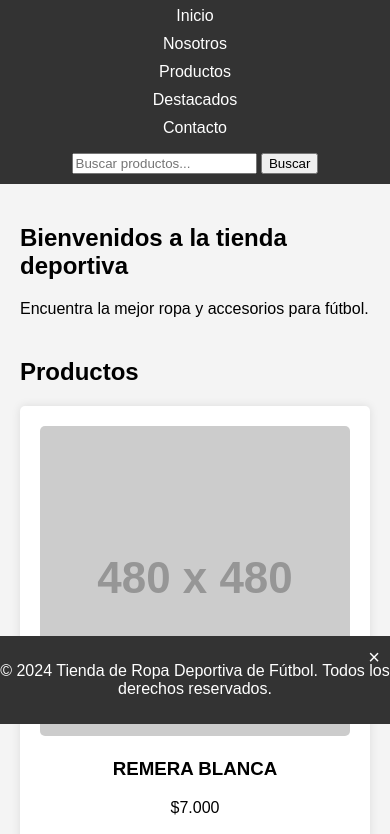
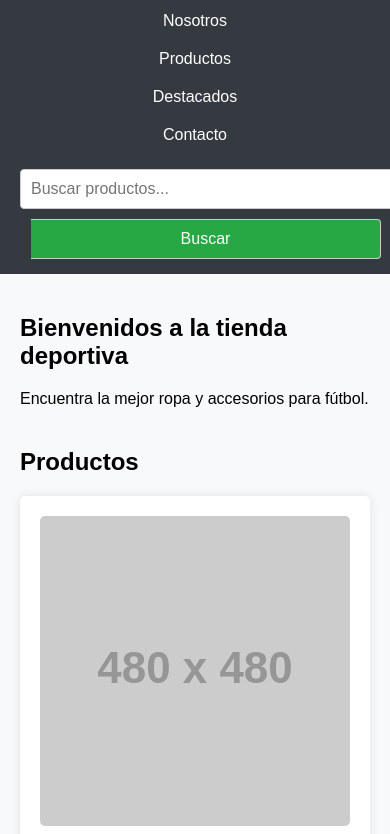
Before and after one commit to jjessenia/jjessenia.github.io, a plain HTML site: page index.html in a window 390 px wide. Shown: the part 120-954 px from the top of the page. Drawn offline with Linux system fonts and the light colour scheme; placeholder pictures from the web are drawn by us.

Commit message:
Update styles.css

```diff
--- a/styles.css
+++ b/styles.css
@@ -2,29 +2,67 @@ body {
     font-family: Arial, sans-serif;
     margin: 0;
     padding: 0;
-    background-color: #f4f4f4;
+    background-color: #f8f9fa; /* Gris claro */
 }
 
 header {
-    background-color: #333;
+    background-color: #343a40; /* Negro */
     color: white;
-    padding: 10px 0;
-    text-align: center;
+    display: flex;
+    justify-content: space-between;
+    align-items: center;
+    padding: 10px 20px;
+    flex-wrap: wrap;
+}
+
+header h1 {
+    margin: 0;
+    color: #28a745; /* Verde */
 }
 
 nav ul {
     list-style: none;
     padding: 0;
+    display: flex;
+    margin: 0;
 }
 
 nav ul li {
-    display: inline;
     margin: 0 15px;
 }
 
 nav ul li a {
     color: white;
     text-decoration: none;
+}
+
+.search-bar {
+    display: flex;
+    align-items: center;
+    flex-wrap: wrap;
+}
+
+.search-bar input {
+    padding: 10px;
+    font-size: 16px;
+    border: 1px solid #ccc;
+    border-radius: 4px 0 0 4px;
+    outline: none;
+}
+
+.search-bar button {
+    padding: 10px;
+    font-size: 16px;
+    border: 1px solid #ccc;
+    border-left: none;
+    border-radius: 0 4px 4px 0;
+    cursor: pointer;
+    background-color: #28a745; /* Verde */
+    color: white;
+}
+
+.search-bar button:hover {
+    background-color: #218838; /* Verde oscuro */
 }
 
 main {
@@ -35,10 +73,16 @@ section {
     margin-bottom: 40px;
 }
 
+.product-grid {
+    display: grid;
+    grid-template-columns: repeat(3, 1fr);
+    gap: 20px;
+    justify-items: center;
+}
+
 .product {
     background-color: white;
     padding: 20px;
-    margin: 20px 0;
     border-radius: 5px;
     box-shadow: 0 0 10px rgba(0,0,0,0.1);
     text-align: center;
@@ -49,14 +93,16 @@ section {
     border-radius: 5px;
 }
 
+.product h3 {
+    color: #28a745; /* Verde */
+}
+
 footer {
-    background-color: #333;
+    background-color: #343a40; /* Negro */
     color: white;
     text-align: center;
     padding: 10px 0;
-    position: fixed;
-    width: 100%;
-    bottom: 0;
+    position: relative;
 }
 
 #close-footer {
@@ -70,17 +116,47 @@ footer {
 
 /* Estilos responsivos para dispositivos móviles */
 @media (max-width: 768px) {
+    nav ul {
+        flex-direction: column;
+        align-items: center;
+    }
+
     nav ul li {
-        display: block;
         margin: 10px 0;
     }
 
-    .product {
-        margin: 10px 0;
+    .product-grid {
+        grid-template-columns: 1fr;
     }
 
-    #close-footer {
-        right: 10px;
-        top: 10px;
+    .search-bar {
+        width: 100%;
+        justify-content: center;
+        margin-top: 10px;
+    }
+
+    .search-bar input,
+    .search-bar button {
+        width: 100%;
+        margin: 5px 0;
     }
 }
+
+@media (max-width: 480px) {
+    header {
+        flex-direction: column;
+        text-align: center;
+    }
+
+    .search-bar {
+        margin-top: 10px;
+        width: 100%;
+        flex-direction: column;
+    }
+
+    .search-bar input,
+    .search-bar button {
+        width: 100%;
+        margin: 5px 0;
+    }
+}
```
